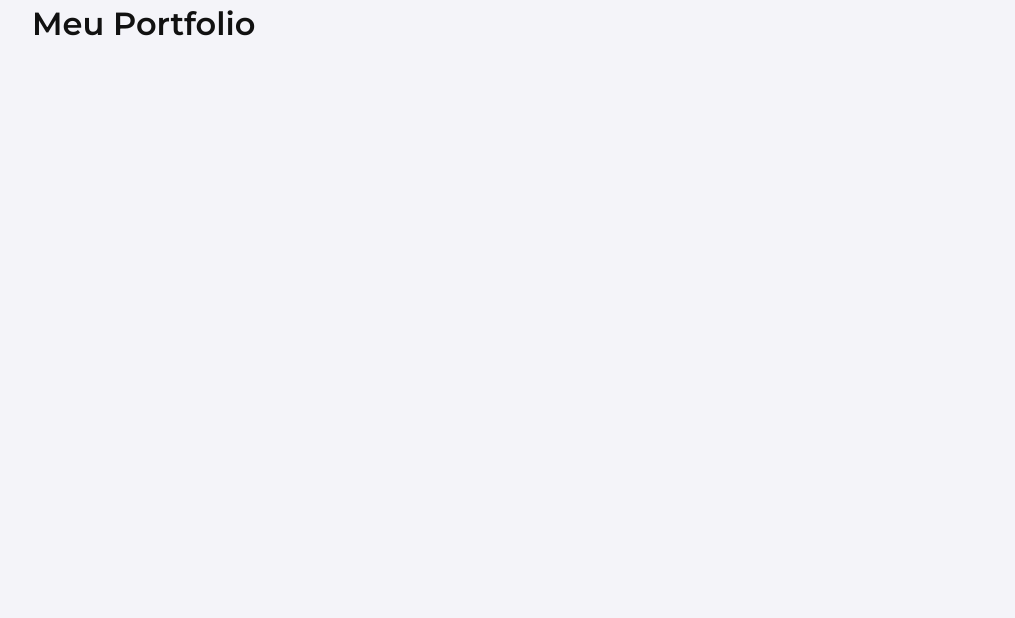
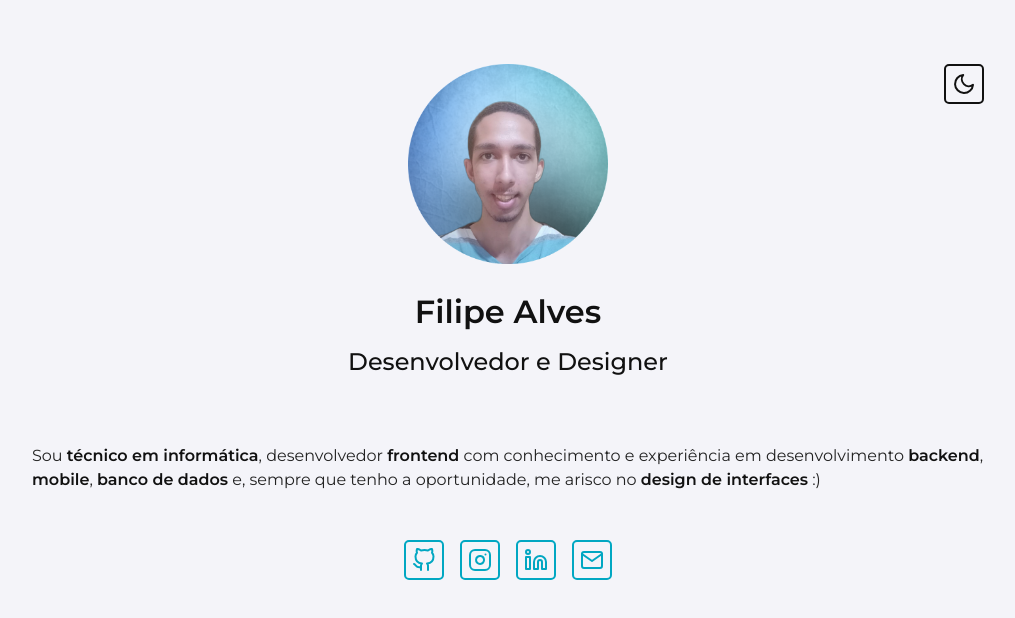
Before and after one commit to filipealvess/portfolio, a Next.js app: page / in a window 1280 px wide. Shown: the top 618 px of the page, without its empty margins (132-1147 px from the left). Built offline with nearby package versions, Linux system fonts and the light colour scheme.

Commit message:
feat: cabecalho do site

```diff
--- a/pages/index.tsx
+++ b/pages/index.tsx
@@ -1,7 +1,26 @@
 import React from 'react';
+import Header from '../src/components/Header';
+import Networks from '../src/components/Networks';
 
-export default function Home() {
+interface Props {
+  toggleTheme: () => void;
+}
+
+export default function Home({ toggleTheme }: Props) {
   return (
-    <h1>Meu Portfolio</h1>
+    <>
+      <Header toggleTheme={toggleTheme} />
+
+      <p>
+        Sou <strong> técnico em informática</strong>,
+        desenvolvedor <strong>frontend</strong> com conhecimento
+        e experiência em desenvolvimento <strong>backend</strong>,
+        <strong> mobile</strong>, <strong>banco de dados</strong> e,
+        sempre que tenho a oportunidade, me arisco
+        no <strong>design de interfaces</strong> :)
+      </p>
+
+      <Networks />
+    </>
   );
 }
--- /dev/null
+++ b/src/components/Header/index.tsx
@@ -0,0 +1,43 @@
+import Image from 'next/image';
+import React, { useState } from 'react';
+import { Moon } from 'react-feather';
+import IconButton from '../IconButton';
+import { Container, EasterEgg, ImageContainer } from './styles';
+
+interface Props {
+  toggleTheme: () => void;
+}
+
+export default function Header({ toggleTheme }: Props) {
+  const [avatarImage, setAvatarImage] = useState('/avatar-1.png');
+
+  function toggleAvatarImage() {
+    setAvatarImage((prevState) => {
+      return prevState === '/avatar-1.png'
+        ? '/avatar-2.png'
+        : '/avatar-1.png';
+    });
+  }
+
+  return (
+    <Container>
+      <ImageContainer>
+        <Image
+          src={avatarImage}
+          alt="Filipe Alves: homem jovem com cabelo curto e sorrindo"
+          fill
+        />
+
+        <EasterEgg onClick={toggleAvatarImage} />
+      </ImageContainer>
+
+      <IconButton onClick={toggleTheme}>
+        <Moon />
+      </IconButton>
+
+      <h1>Filipe Alves</h1>
+
+      <h2>Desenvolvedor e Designer</h2>
+    </Container>
+  );
+}
--- /dev/null
+++ b/src/components/Header/styles.ts
@@ -0,0 +1,43 @@
+import styled from 'styled-components';
+
+export const Container = styled.header`
+  display: flex;
+  flex-direction: column;
+  align-items: center;
+  position: relative;
+  margin: 64px auto;
+  text-align: center;
+
+  h1 {
+    margin: 24px 0 8px;
+  }
+
+  & > a,
+  & > button {
+    position: absolute;
+    top: 0;
+    right: 0;
+  }
+`;
+
+export const ImageContainer = styled.div`
+  position: relative;
+  width: 200px;
+  height: 200px;
+
+  @media (max-width: 400px) {
+    width: 160px;
+    height: 160px;
+  }
+`;
+
+export const EasterEgg = styled.div`
+  position: absolute;
+  left: 50%;
+  bottom: 40px;
+  width: 40px;
+  height: 40px;
+  background-color: transparent;
+  transform: translateX(-50%);
+  cursor: not-allowed;
+`;
```
